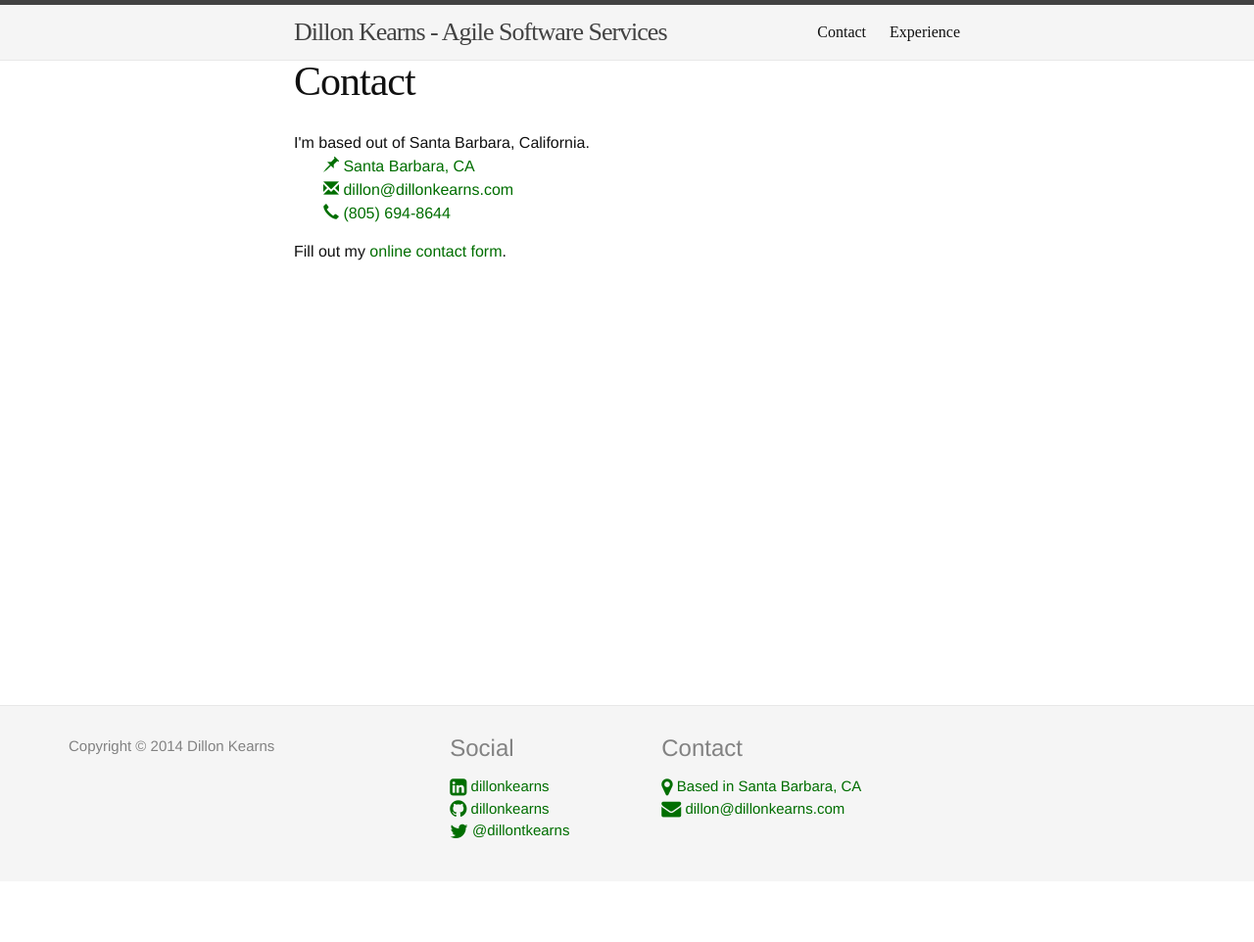
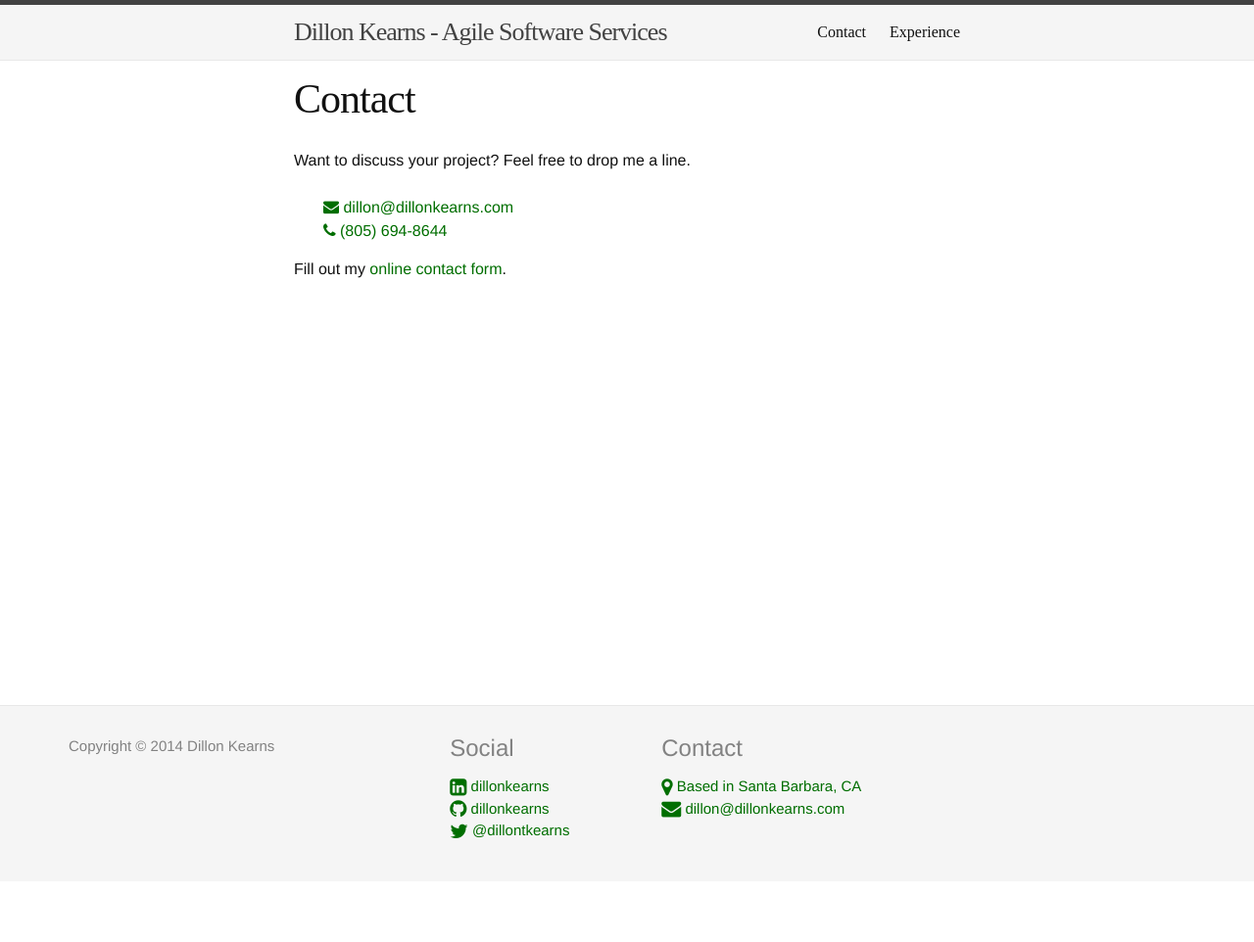
Before and after one commit to dillonkearns/dillonkearns.github.io, a Jekyll site: the page built from contact.html, in a window 1280 px wide. Shown: the whole page at 98% size. Built offline with Jekyll 4.4.1, drawn with Linux system fonts in a browser that asks for light colours; nearby versions of some CDN libraries; a style sheet for code colours, icons or effects is not loaded.

Commit message:
Update contact page.

```diff
--- a/contact.html
+++ b/contact.html
@@ -4,13 +4,14 @@ title: Contact
 permalink: /contact/
 ---
 
-I'm based out of Santa Barbara, California.
+Want to discuss your project? Feel free to drop me a line.
 
+<br />
+<br />
 <div>
   <ul class="list-unstyled">
-    <li><a href="https://www.google.com/maps/place/Santa+Barbara,+CA"><span class="glyphicon glyphicon-pushpin"></span> Santa Barbara, CA</a></li>
-    <li><a href="mailto:dillon@dillonkearns.com"><span class="glyphicon glyphicon-envelope"></span> dillon@dillonkearns.com</a><br></li>
-    <li><a href="tel:8056948644"><span class="glyphicon glyphicon-earphone"></span> (805) 694-8644</a><br></li>
+    <li><a href="mailto:dillon@dillonkearns.com"><span class="fa fa-envelope"></span> dillon@dillonkearns.com</a><br></li>
+    <li><a href="tel:8056948644"><span class="fa fa-phone"></span> (805) 694-8644</a><br></li>
   </ul>
 </div>
 
--- a/css/main.scss
+++ b/css/main.scss
@@ -137,3 +137,7 @@ body {
 #about {
   padding-top: 30px;
 }
+
+.post-title {
+  padding-top: 18px;
+}
```
